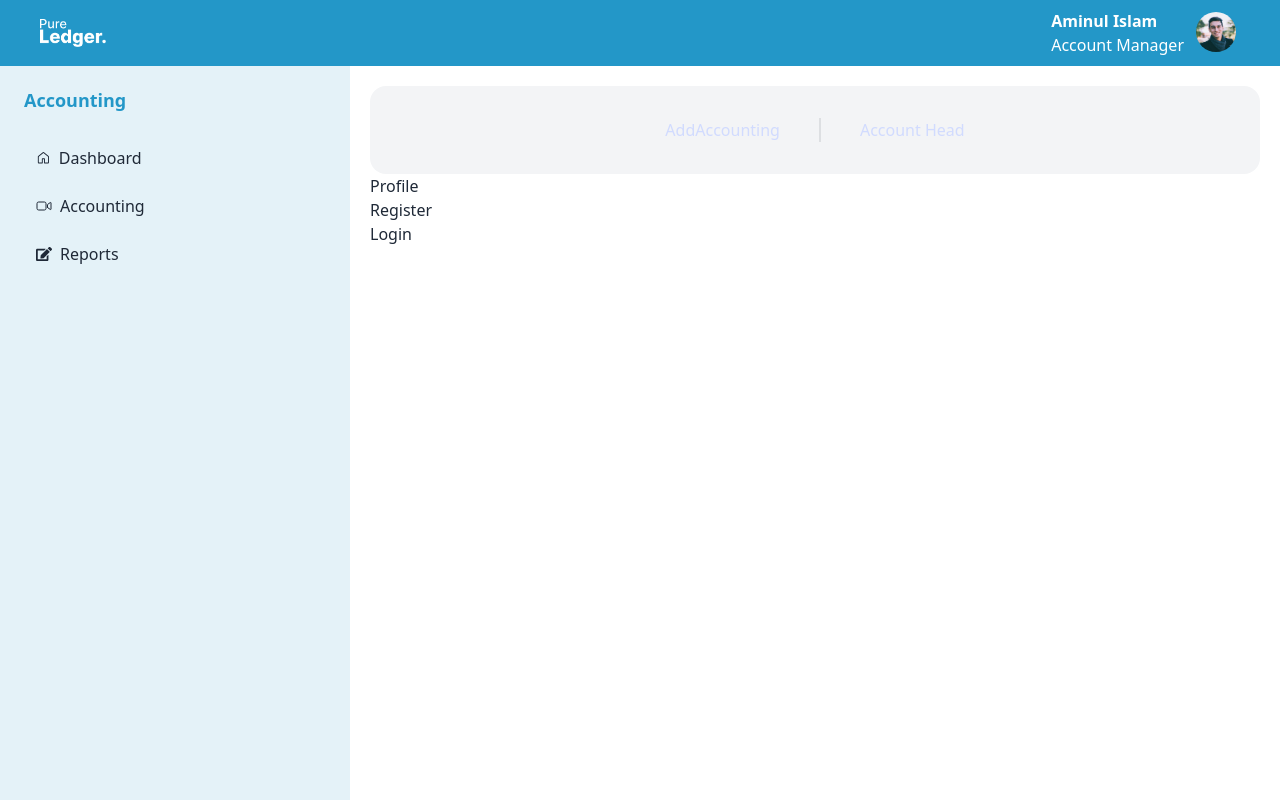
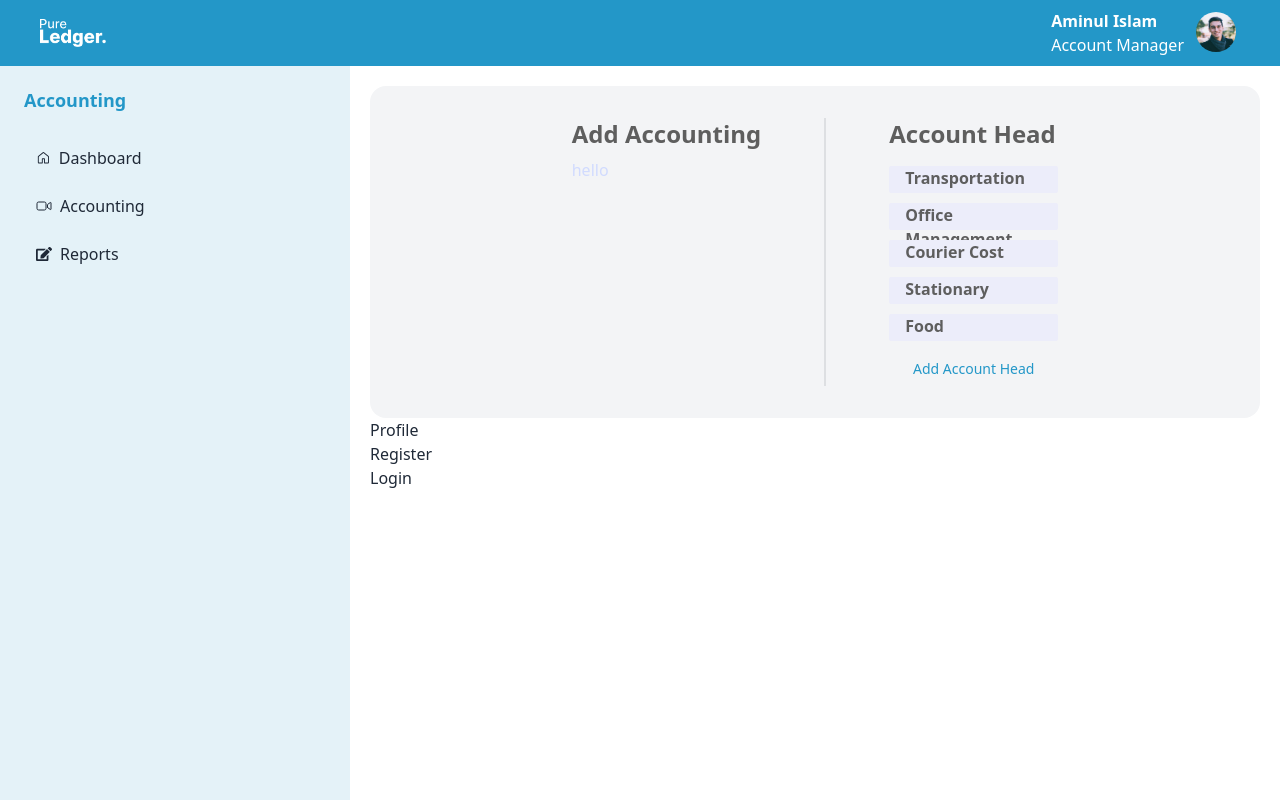
Before and after one commit to Moinulilm10/mPair-Task, a React (Vite) app in the folder mPair client/: page / in a window 1280 px wide. Built offline with nearby package versions, Linux system fonts and the light colour scheme.

Commit message:
"Added react-hook-form dependency and updated Accounting component with new UI elements and form"

```diff
--- a/mPair client/package.json
+++ b/mPair client/package.json
@@ -12,6 +12,7 @@
   "dependencies": {
     "react": "^18.2.0",
     "react-dom": "^18.2.0",
+    "react-hook-form": "^7.51.5",
     "react-icons": "^5.2.1",
     "react-router-dom": "^6.23.1",
     "recharts": "^2.12.7"
--- /dev/null
+++ b/mPair client/src/components/Accounting/AccountForm.jsx
@@ -0,0 +1,5 @@
+const AccountForm = () => {
+  return <div>hello</div>;
+};
+
+export default AccountForm;
--- a/mPair client/src/components/Accounting/AccountHead.jsx
+++ b/mPair client/src/components/Accounting/AccountHead.jsx
@@ -1,5 +1,29 @@
 const AccountHead = () => {
-  return <div>Account Head</div>;
+  return (
+    <div className="flex flex-col gap-4">
+      <h1 className="text-[#5E5E5E] text-2xl font-bold">Account Head</h1>
+      <div className="flex flex-col gap-[10px]">
+        <div className="card w-[169px] h-[27px] bg-[#ECEDFA] text-primary-content rounded-sm">
+          <p className="text-[#5E5E5E] font-semibold pl-4">Transportation</p>
+        </div>
+        <div className="card w-[169px] h-[27px] bg-[#ECEDFA] text-primary-content rounded-sm">
+          <p className="text-[#5E5E5E] font-semibold pl-4">Office Management</p>
+        </div>
+        <div className="card w-[169px] h-[27px] bg-[#ECEDFA] text-primary-content rounded-sm">
+          <p className="text-[#5E5E5E] font-semibold pl-4">Courier Cost</p>
+        </div>
+        <div className="card w-[169px] h-[27px] bg-[#ECEDFA] text-primary-content rounded-sm">
+          <p className="text-[#5E5E5E] font-semibold pl-4">Stationary</p>
+        </div>
+        <div className="card w-[169px] h-[27px] bg-[#ECEDFA] text-primary-content rounded-sm">
+          <p className="text-[#5E5E5E] font-semibold pl-4">Food</p>
+        </div>
+        <button className="outline-none w-[169px] h-[35px] rounded-r-md ">
+          <p className="text-[#2397C8] font-medium text-sm">Add Account Head</p>
+        </button>
+      </div>
+    </div>
+  );
 };
 
 export default AccountHead;
--- a/mPair client/src/components/Accounting/Accounting.jsx
+++ b/mPair client/src/components/Accounting/Accounting.jsx
@@ -4,7 +4,7 @@ import AddAccounting from "./AddAccounting";
 const Accounting = () => {
   return (
     <div className="bg-gray-100 card w-[700] text-primary-content">
-      <div className="flex flex-row justify-center gap-4 card-body">
+      <div className="flex flex-row justify-center gap-10 card-body">
         <AddAccounting />
         <div className="text-black divider divider-horizontal"></div>
         <AccountHead />
--- a/mPair client/src/components/Accounting/AddAccounting.jsx
+++ b/mPair client/src/components/Accounting/AddAccounting.jsx
@@ -1,5 +1,12 @@
+import AccountForm from "./AccountForm";
+
 const AddAccounting = () => {
-  return <div>AddAccounting</div>;
+  return (
+    <div className="flex flex-col justify-start gap-2">
+      <h1 className="text-[#5E5E5E] text-2xl font-bold">Add Accounting</h1>
+      <AccountForm />
+    </div>
+  );
 };
 
 export default AddAccounting;
--- /dev/null
+++ b/mPair client/src/styles/AccountForm.css
@@ -0,0 +1,144 @@
+/* body {
+  background: #0e101c;
+  font-family: -apple-system, BlinkMacSystemFont, "Segoe UI", "Roboto", "Oxygen",
+    "Ubuntu", "Cantarell", "Fira Sans", "Droid Sans", "Helvetica Neue",
+    sans-serif;
+  padding: 0 20px;
+} */
+
+form {
+  max-width: 800px;
+  margin: 0 auto;
+}
+
+h1 {
+  margin-top: 80px;
+  font-weight: 100;
+  text-align: center;
+  padding-bottom: 10px;
+  border-bottom: 1px solid rgb(79, 98, 148);
+}
+
+.form {
+  background: #0e101c;
+  max-width: 400px;
+  margin: 0 auto;
+}
+
+button[type="button"] {
+  background: black;
+  border: 1px solid white;
+}
+
+p {
+  color: #bf1650;
+  text-align: center;
+}
+
+input {
+  display: block;
+  box-sizing: border-box;
+  width: 100%;
+  border-radius: 4px;
+  border: 1px solid white;
+  padding: 10px 15px;
+  margin-bottom: 10px;
+  font-size: 14px;
+}
+
+.materialUIInput {
+  display: block;
+  box-sizing: border-box;
+  width: 100%;
+  border-radius: 4px;
+  background-color: white;
+  padding: 10px 15px;
+  margin-bottom: 10px;
+  font-size: 14px;
+}
+
+.IceCreamType {
+  color: black;
+}
+
+label {
+  line-height: 2;
+  text-align: left;
+  display: block;
+  margin-bottom: 13px;
+  margin-top: 20px;
+  color: white;
+  font-size: 14px;
+  font-weight: 200;
+}
+
+button,
+input[type="submit"] {
+  background: #ec5990;
+  color: white;
+  text-transform: uppercase;
+  border: none;
+  margin-top: 40px;
+  padding: 20px;
+  font-size: 16px;
+  font-weight: 100;
+  letter-spacing: 10px;
+}
+
+button {
+  display: block;
+  appearance: none;
+  border-radius: 4px;
+  width: 100%;
+}
+
+input[type="submit"]:hover {
+  background: #bf1650;
+}
+
+input[type="button"]:active,
+input[type="submit"]:active {
+  transition: 0.3s all;
+  transform: translateY(3px);
+  border: 1px solid transparent;
+  opacity: 0.8;
+}
+
+input:disabled {
+  opacity: 0.4;
+}
+
+input[type="button"]:hover {
+  transition: 0.3s all;
+}
+
+input[type="button"],
+input[type="submit"] {
+  -webkit-appearance: none;
+}
+
+.App {
+  max-width: 600px;
+  margin: 0 auto;
+}
+
+form {
+  margin-bottom: 400px;
+}
+
+.container {
+  display: grid;
+  grid-template-columns: 1fr 1fr;
+  grid-gap: 20px;
+}
+
+.counter {
+  font-weight: 400;
+  background: white;
+  color: black;
+  padding: 10px 15px;
+  border-radius: 4px;
+  position: fixed;
+  top: 20px;
+  right: 20px;
+}
```
Also changed, not shown: 1 other file (tests, documents, lock files or other folders).
